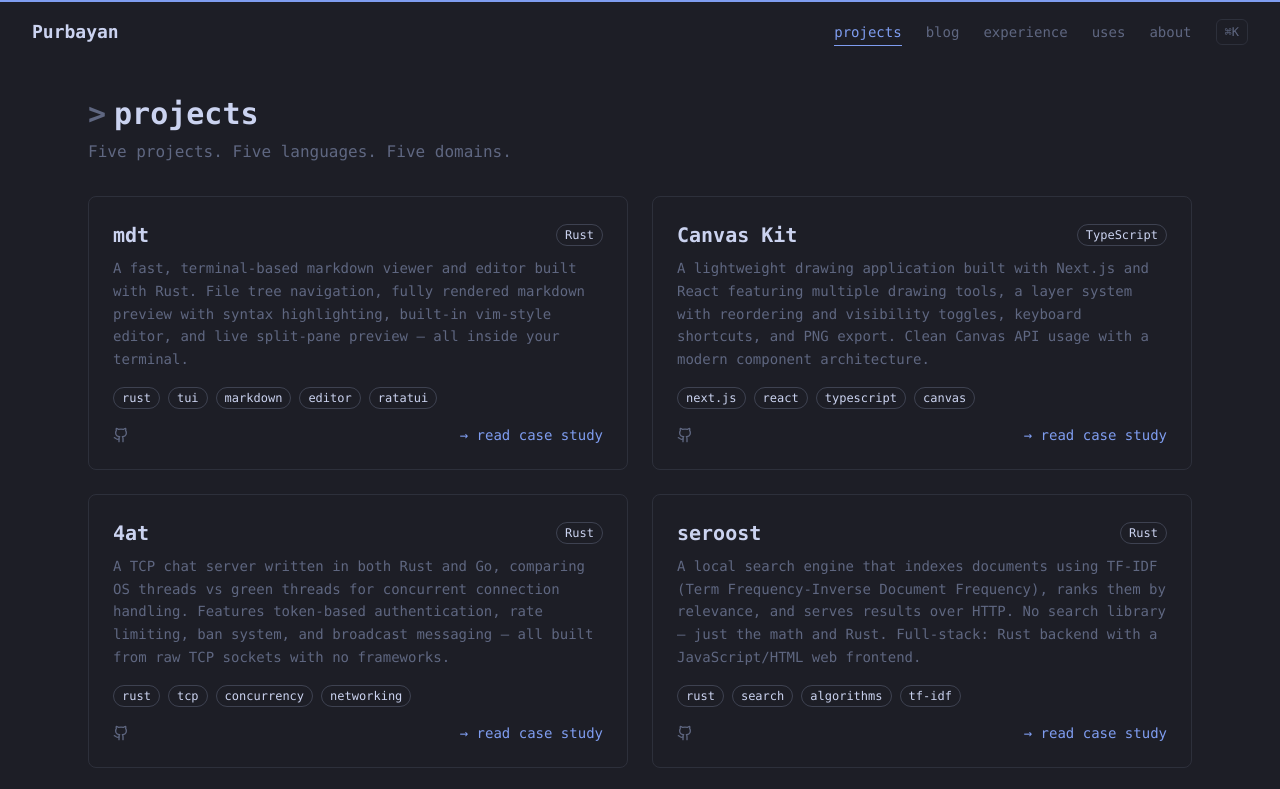
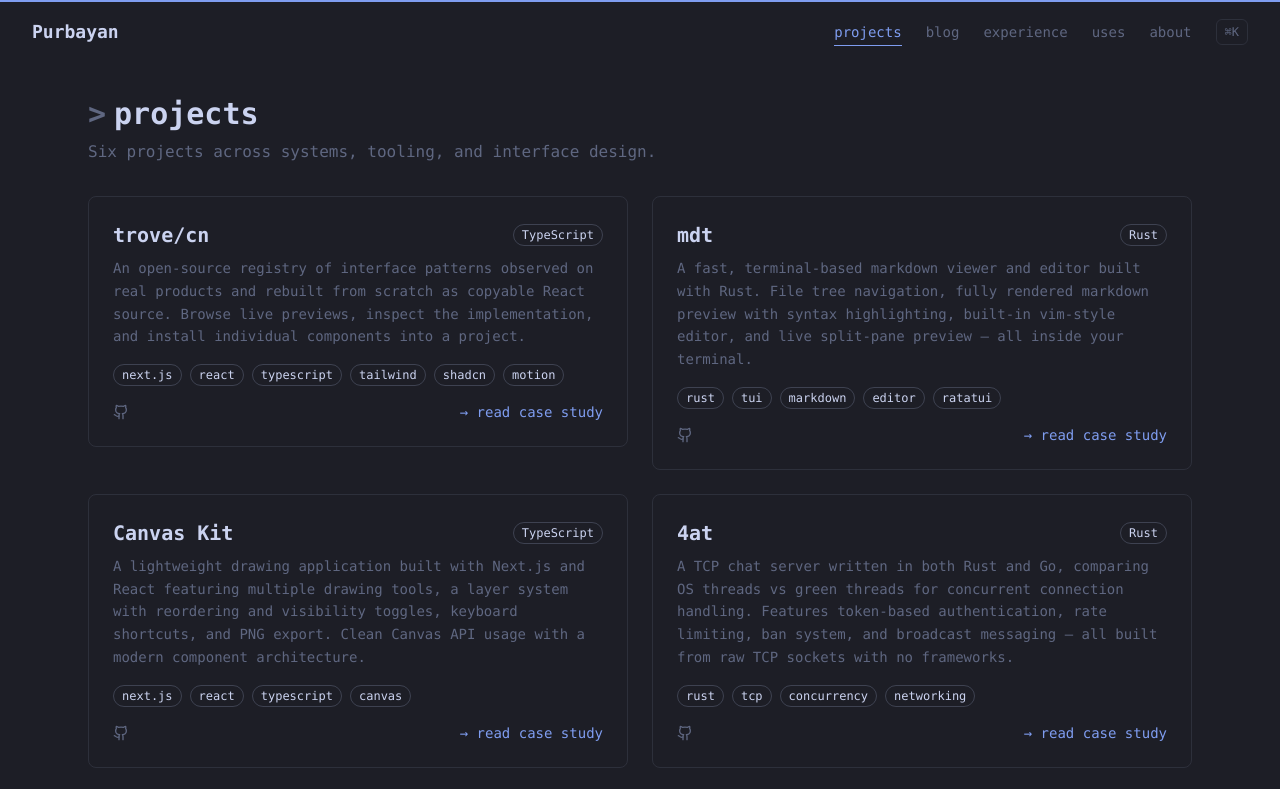
Before and after one commit to PPRAMANIK62/purbayan.dev, a React app in the folder apps/web/: page /projects in a window 1280 px wide. Shown: the top 789 px of the page. Built offline with nearby package versions, Linux system fonts and the light colour scheme; a web font is replaced by a local one.

Commit message:
feat: add trovecn portfolio project

```diff
--- a/apps/web/src/data/projects.ts
+++ b/apps/web/src/data/projects.ts
@@ -15,6 +15,35 @@ export interface Project {
 }
 
 export const projects: Project[] = [
+  {
+    slug: "trovecn",
+    title: "trove/cn",
+    description: "Open-source registry of premium interface patterns for React",
+    longDescription:
+      "An open-source registry of interface patterns observed on real products and rebuilt from scratch as copyable React source. Browse live previews, inspect the implementation, and install individual components into a project.",
+    tags: ["next.js", "react", "typescript", "tailwind", "shadcn", "motion"],
+    github: "https://github.com/PPRAMANIK62/trovecn",
+    demo: "https://trovecn.dev",
+    language: "TypeScript",
+    tagline: "A collected registry of premium UI patterns, ready to make your own",
+    problem:
+      "Well-crafted interface details are often difficult to study, reproduce, and adapt. Existing component libraries can hide the implementation behind packages or impose their own design system, making it harder to learn from the patterns themselves and own the resulting code.",
+    solution:
+      "trove/cn collects carefully rebuilt interface patterns and distributes them as copyable source in the shadcn registry format. Each pattern has a live preview and implementation that developers can inspect and bring into their own React projects without adding a runtime dependency.",
+    technicalDetails: [
+      "Stack: Next.js App Router, React 19, TypeScript, and Tailwind CSS v4",
+      "Uses Base UI primitives and the shadcn registry format for composable, distributable components",
+      "Motion powers polished interactions, while Shiki provides syntax-highlighted source examples",
+      "Live site includes component previews, source browsing, and dark-mode support",
+      "MIT licensed and developed with Bun; the public registry is regenerated from registry metadata",
+    ],
+    challenges: [
+      "Recreating polished interaction details while keeping every component understandable and adaptable",
+      "Designing components that feel cohesive as a collection without forcing a monolithic design system",
+      "Packaging source for straightforward installation and use in downstream projects",
+      "Balancing rich live previews with fast, accessible documentation pages",
+    ],
+  },
   {
     slug: "mdt",
     title: "mdt",
--- a/apps/web/src/pages/projects.tsx
+++ b/apps/web/src/pages/projects.tsx
@@ -10,7 +10,8 @@ import { usePageMeta } from "@/hooks/use-page-meta"
 export default function ProjectsPage() {
   usePageMeta({
     title: "Projects",
-    description: "Projects by Purbayan Pramanik — five projects, five languages, five domains.",
+    description:
+      "Projects by Purbayan Pramanik — six projects across systems, tooling, and interface design.",
   })
 
   return (
@@ -20,7 +21,9 @@ export default function ProjectsPage() {
       </FadeUp>
 
       <FadeUp delay={0.1}>
-        <p className="text-muted-foreground mt-2">Five projects. Five languages. Five domains.</p>
+        <p className="text-muted-foreground mt-2">
+          Six projects across systems, tooling, and interface design.
+        </p>
       </FadeUp>
 
       <div className="grid grid-cols-1 md:grid-cols-2 gap-6 mt-8">
```
Also changed, not shown: 2 other files.
